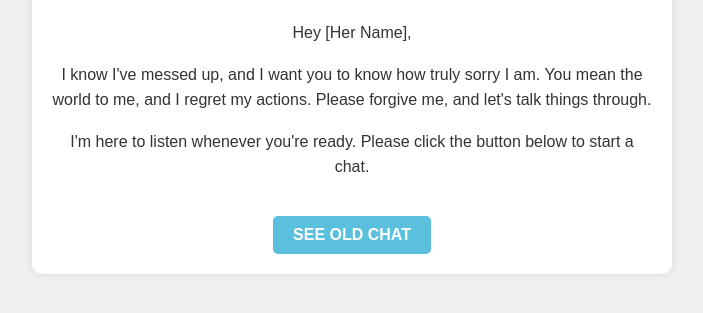
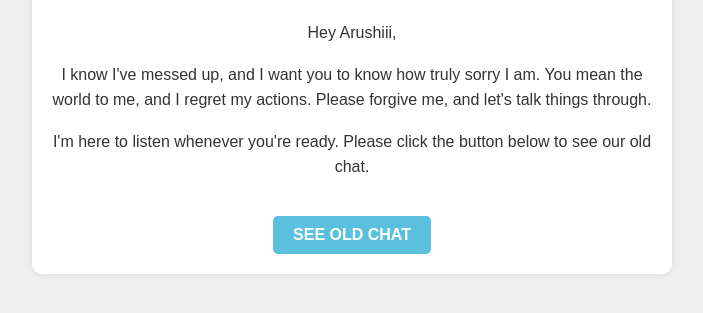
Before and after one commit to Soulboi26/Private-, a plain HTML site: page index.html in a window 1280 px wide. Shown: the part 303-616 px from the top of the page, without its empty margins (288-991 px from the left). Drawn offline with Linux system fonts and the light colour scheme.

Commit message:
Update index.html

```diff
--- a/index.html
+++ b/index.html
@@ -9,9 +9,9 @@
 <body>
     <div class="container">
         <h1>I'm Really Sorry</h1>
-        <p>Hey [Her Name],</p>
+        <p>Hey Arushiii,</p>
         <p>I know I've messed up, and I want you to know how truly sorry I am. You mean the world to me, and I regret my actions. Please forgive me, and let's talk things through.</p>
-        <p>I'm here to listen whenever you're ready. Please click the button below to start a chat.</p>
+        <p>I'm here to listen whenever you're ready. Please click the button below to see our old chat.</p>
         <a href="message_2.html" class="chat-button">SEE OLD CHAT</a>
     </div>
 </body>
```
